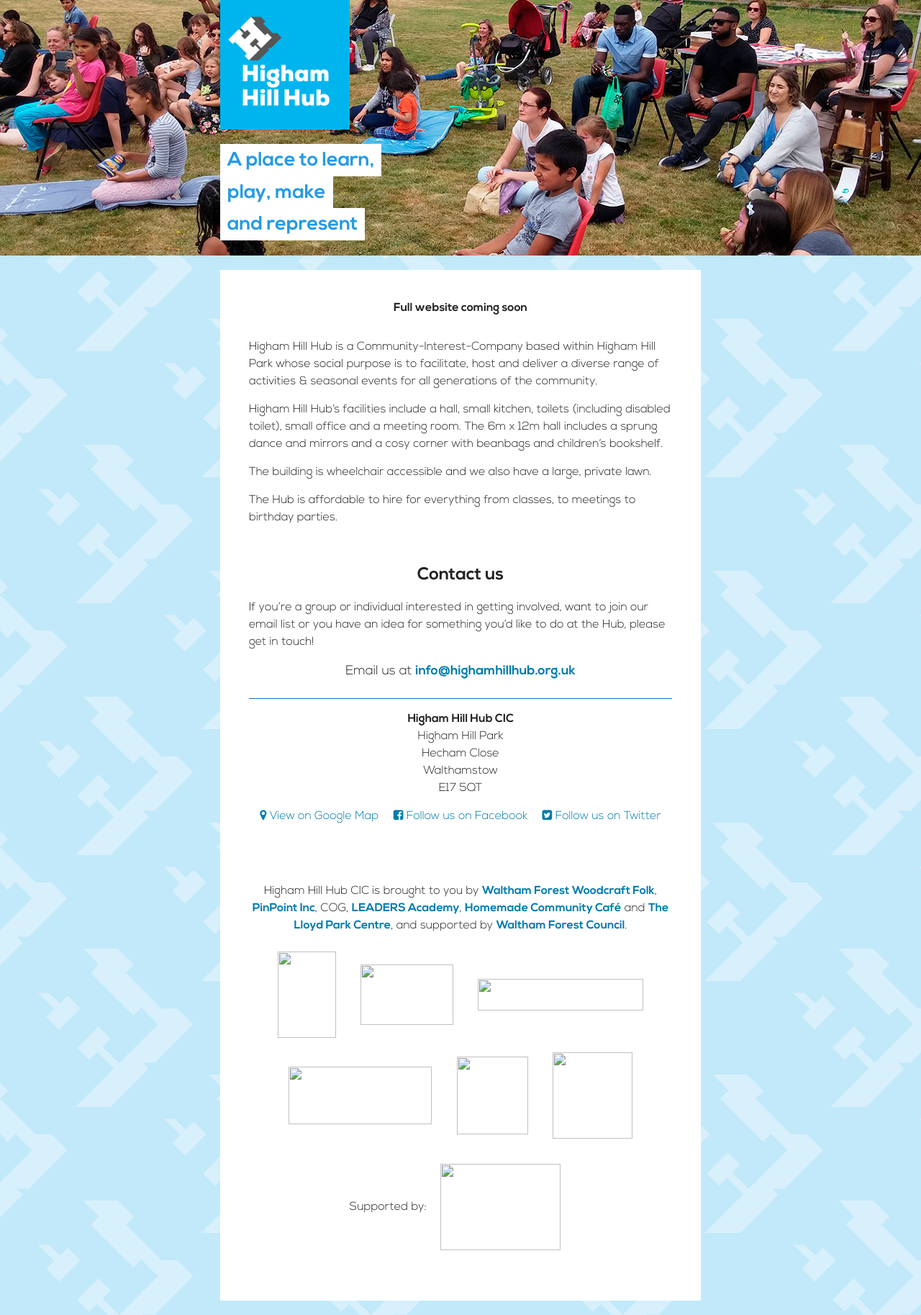
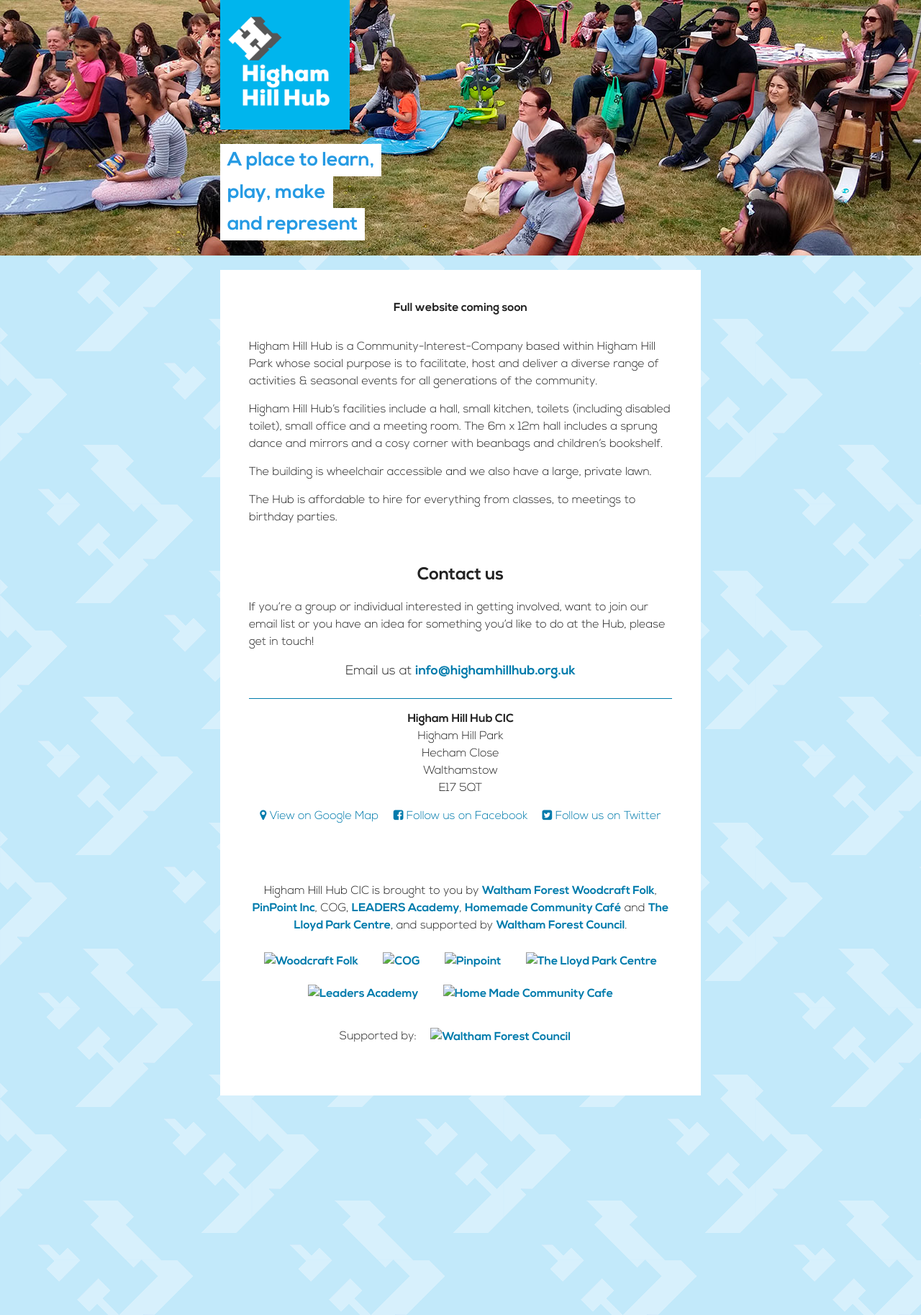
Before and after one commit to sarigriffiths/hhh-holding, a Jekyll site: the page built from about.md, in a window 1280 px wide. Shown: the whole page at 72% size. Built offline with Jekyll 4.4.1, drawn with Linux system fonts in a browser that asks for light colours; nearby versions of some CDN libraries.

Commit message:
Adding alt tags to logos

```diff
--- a/_includes/main.html
+++ b/_includes/main.html
@@ -37,15 +37,15 @@
 
       <div class="logos">
         <p>
-          <a href="http://woodcraft.org.uk/"><img src="images/Woodcraft-Folk-logo.jpg" width="81" height="120" /></a>
-          <a href="#"><img src="images/cog_logo.jpg" width="129" height="84" /></a>
-          <a href="http://pinpointinc.org/"><img src="images/PinPointLogo.png" width="230" height="44" /></a>
-          <a href="http://www.thelloydparkcentre.co.uk/"><img src="images/LloydParkLogo.png" width="199" height="80" /></a>
-          <a href="https://www.leaderscommunity.org/"><img src="images/leaders_logo.jpg" width="99" height="108" /></a>
-          <a href="https://e17homemade.wordpress.com/about-2/"><img src="images/homemade_logo.jpg" width="111" height="120" /></a>
+          <a href="http://woodcraft.org.uk/"><img alt="Woodcraft Folk" src="images/Woodcraft-Folk-logo.jpg" width="81" height="120" /></a>
+          <a href="#"><img alt="COG" src="images/cog_logo.jpg" width="129" height="84" /></a>
+          <a href="http://pinpointinc.org/"><img alt="Pinpoint" src="images/PinPointLogo.png" width="230" height="44" /></a>
+          <a href="http://www.thelloydparkcentre.co.uk/"><img alt="The Lloyd Park Centre" src="images/LloydParkLogo.png" width="199" height="80" /></a>
+          <a href="https://www.leaderscommunity.org/"><img alt="Leaders Academy" src="images/leaders_logo.jpg" width="99" height="108" /></a>
+          <a href="https://e17homemade.wordpress.com/about-2/"><img alt="Home Made Community Cafe" src="images/homemade_logo.jpg" width="111" height="120" /></a>
         </p>
         <p>Supported by:
-          <a href="http://www.walthamforest.gov.uk/"><img src="images/WF_LOGO.gif" width="167" height="120" /></a>
+          <a href="http://www.walthamforest.gov.uk/"><img alt="Waltham Forest Council" src="images/WF_LOGO.gif" width="167" height="120" /></a>
         </p>
       </div>
 
```
